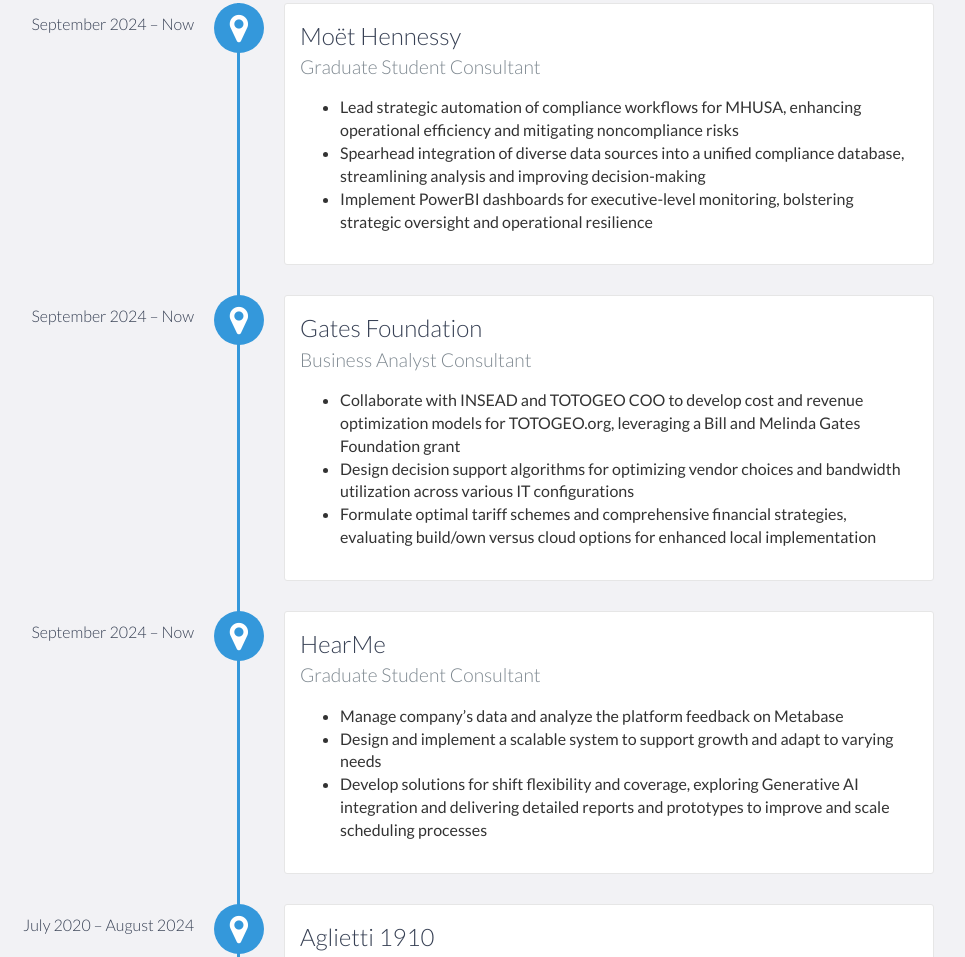
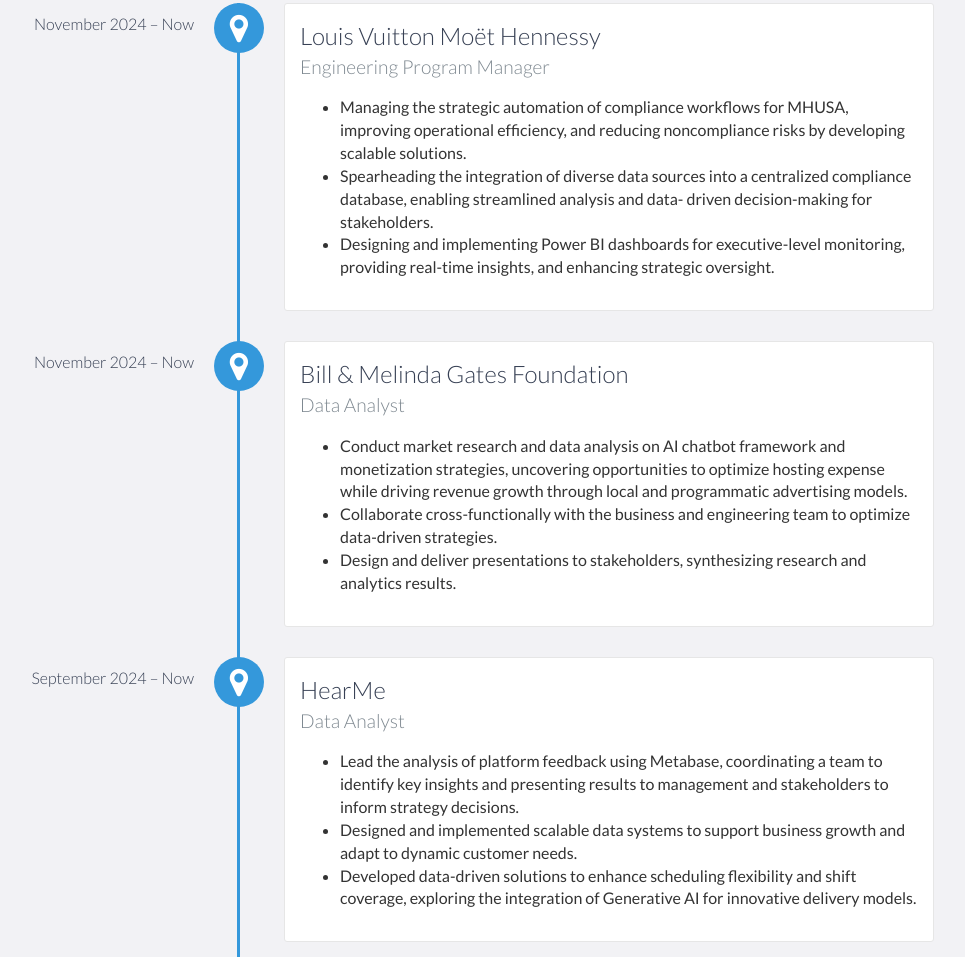
Before and after one commit to axelaglietti/axelaglietti.github.io, a website: page index.html in a window 1280 px wide. Shown: the part 1264-2221 px from the top of the page, without its empty margins (206-1171 px from the left). Drawn offline with nearby package versions, Linux system fonts and the light colour scheme.

Commit message:
Add files via upload

```diff
--- a/index.html
+++ b/index.html
@@ -52,7 +52,7 @@
         <div id="lead-content">
             <h1>Axel Aglietti Zampalla</h1>
             <h2>Engineering Student</h2>
-            <a href="Resume-Aglietti.pdf" class="btn-rounded-white">Download Resume</a>
+            <a href="Aglietti_Axel_Resume.pdf" class="btn-rounded-white">Download Resume</a>
         </div>
         <!-- End #lead-content -->
 
@@ -92,55 +92,54 @@
     <div id="experience" class="background-alt">
         <h2 class="heading">Experience</h2>
         <div id="experience-timeline">
-            <div data-date="September 2024 – Now">
-                <h3>Mo&#235t Hennessy</h3>
-                <h4>Graduate Student Consultant</h4>
+            <div data-date="November 2024 – Now">
+                <h3>Louis Vuitton Mo&#235t Hennessy</h3>
+                <h4>Engineering Program Manager</h4>
                 <p>
                     <ul>
                         <li>
-                            Lead strategic automation of compliance workflows for MHUSA, enhancing operational efficiency and mitigating noncompliance risks
-                        </li>
+                            Managing the strategic automation of compliance workflows for MHUSA, improving operational efficiency, and reducing
+                            noncompliance risks by developing scalable solutions.                        </li>
                         <li>
-                            Spearhead integration of diverse data sources into a unified compliance database, streamlining analysis and improving decision-making
-                        </li>
+                            Spearheading the integration of diverse data sources into a centralized compliance database, enabling streamlined analysis and data-
+                            driven decision-making for stakeholders.                        </li>
                         <li>
-                            Implement PowerBI dashboards for executive-level monitoring, bolstering strategic oversight and operational resilience
+                            Designing and implementing Power BI dashboards for executive-level monitoring, providing real-time insights, and enhancing
+                            strategic oversight.
                         </li>
                     </ul>
                 </p>
             </div>
 
-            <div data-date="September 2024 – Now">
-                <h3>Gates Foundation</h3>
-                <h4>Business Analyst Consultant</h4>
+            <div data-date="November 2024 – Now">
+                <h3>Bill & Melinda Gates Foundation</h3>
+                <h4>Data Analyst</h4>
                 <p>
                     <ul>
                         <li>
-                            Collaborate with INSEAD and TOTOGEO COO to develop cost and revenue optimization models for TOTOGEO.org, leveraging a Bill and Melinda Gates Foundation grant
-                        </li>
+                            Conduct market research and data analysis on AI chatbot framework and monetization strategies, uncovering opportunities to
+                            optimize hosting expense while driving revenue growth through local and programmatic advertising models.                        </li>
                         <li>
-                            Design decision support algorithms for optimizing vendor choices and bandwidth utilization across various IT configurations
-                        </li>
+                            Collaborate cross-functionally with the business and engineering team to optimize data-driven strategies.                        </li>
                         <li>
-                            Formulate optimal tariff schemes and comprehensive financial strategies, evaluating build/own versus cloud options for enhanced local implementation
-                        </li>
+                            Design and deliver presentations to stakeholders, synthesizing research and analytics results.                        </li>
                     </ul>
                 </p>
             </div>
 
             <div data-date="September 2024 – Now">
                 <h3>HearMe</h3>
-                <h4>Graduate Student Consultant</h4>
+                <h4>Data Analyst</h4>
                 <p>
                     <ul>
                         <li>
-                            Manage company’s data and analyze the platform feedback on Metabase
-                        </li>
+                            Lead the analysis of platform feedback using Metabase, coordinating a team to identify key insights and presenting results to
+                            management and stakeholders to inform strategy decisions.                        </li>
                         <li>
-                            Design and implement a scalable system to support growth and adapt to varying needs
-                        </li>
+                            Designed and implemented scalable data systems to support business growth and adapt to dynamic customer needs.                        </li>
                         <li>
-                            Develop solutions for shift flexibility and coverage, exploring Generative AI integration and delivering detailed reports and prototypes to improve and scale scheduling processes
+                            Developed data-driven solutions to enhance scheduling flexibility and shift coverage, exploring the integration of Generative AI for
+                            innovative delivery models.
                         </li>
                     </ul>
                 </p>
```
Also changed, not shown: 1 other file.
